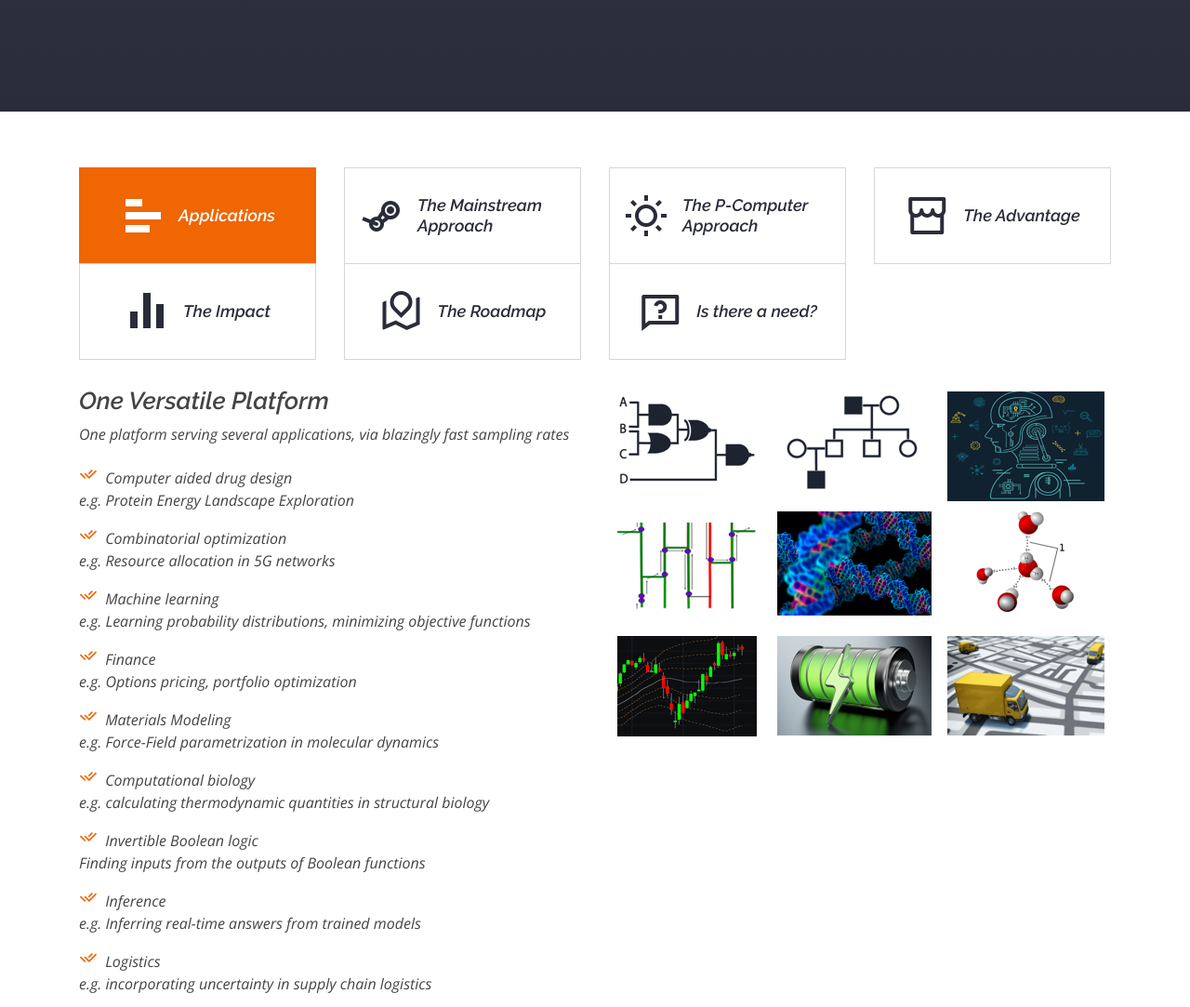
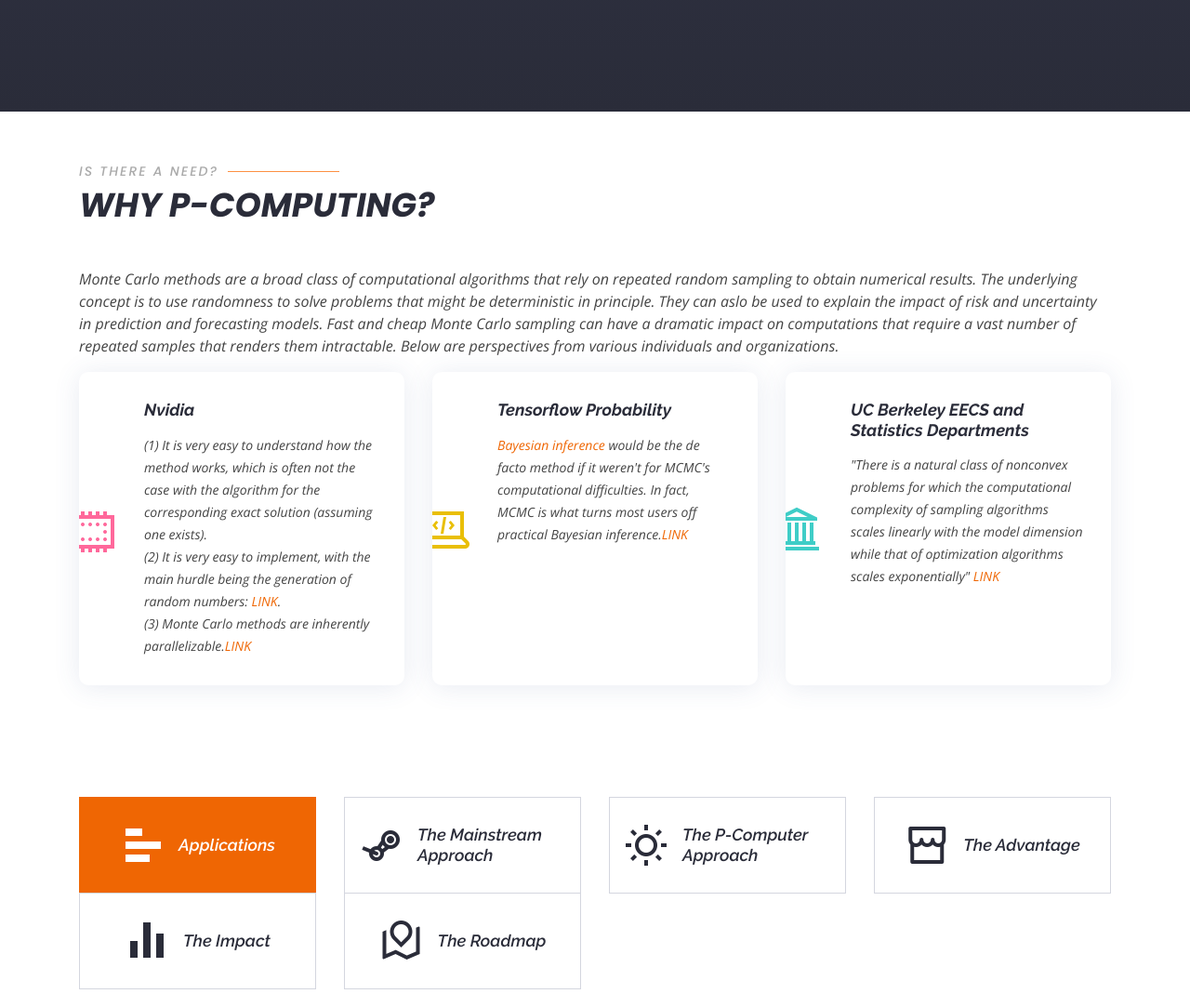
Before and after one commit to qcml/landing, a plain HTML site: page index.html in a window 1280 px wide. Shown: the part 440-1523 px from the top of the page at 93% size. Drawn offline with nearby package versions, Linux system fonts and the light colour scheme.

Commit message:
Add "Why P-computing"

```diff
--- a/index.html
+++ b/index.html
@@ -53,9 +53,9 @@
       <nav class="nav-menu d-none d-lg-block">
         <ul>
           <li class="active"><a href="index.html">Home</a></li>
-          <li><a href="#about">About Us</a></li>
           <li><a href="#features">Our Innovation</a></li>
           <li><a href="#portfolio">Publications</a></li>
+          <li><a href="#about">About Us</a></li>
 
         </ul>
       </nav><!-- .nav-menu -->
@@ -65,7 +65,7 @@
 
   <!-- ======= Hero Section ======= -->
   <section id="hero" class="d-flex flex-column justify-content-end align-items-center">
-    <div id="heroCarousel" class="container carousel carousel-fade" data-ride="carousel">
+    <div id="heroCarousel" class="container carousel carousel-fade slide" data-ride="carousel">
 
       <!-- Slide 1 -->
       <div class="carousel-item active">
@@ -74,7 +74,7 @@
           <p class="animate__animated fanimate__adeInUp"> Decision-making,  econometrics, risk management, chip design, drug development, business analytics, and
                                                           machine learning are not deterministic. <br/>
                                                           Why should our processors be all deterministic?</p>
-          <a href="#about" class="btn-get-started animate__animated animate__fadeInUp scrollto">Read More</a>
+          <a href="#services" class="btn-get-started animate__animated animate__fadeInUp scrollto">Read More</a>
         </div>
       </div>
       <!-- Slide 2 -->
@@ -82,7 +82,7 @@
         <div class="carousel-container">
           <h2 class="animate__animated animate__fadeInDown">The P-Computer</h2>
           <p class="animate__animated animate__fadeInUp"> Not just an architecture solution, differentiation starts at the bits</p>
-          <a href="#about" class="btn-get-started animate__animated animate__fadeInUp scrollto">Read More</a>
+          <a href="#services" class="btn-get-started animate__animated animate__fadeInUp scrollto">Read More</a>
         </div>
       </div>
       <!-- Slide 3 -->
@@ -92,7 +92,7 @@
           <p class="animate__animated animate__fadeInUp"> From finding optimal solutions to logistical and operational problems , to finding the failure rate of
                                                           complex manufactured products, to finding the most probable conformational state of protein structures
                                                           for drug design, cheap Petascale sampling in seconds can drastically improve our well being. </p>
-          <a href="#about" class="btn-get-started animate__animated animate__fadeInUp scrollto">Read More</a>
+          <a href="#services" class="btn-get-started animate__animated animate__fadeInUp scrollto">Read More</a>
         </div>
       </div>
       <!-- Slide 3 -->
@@ -101,7 +101,7 @@
           <h2 class="animate__animated animate__fadeInDown">As Richard Feynman Described It</h2>
           <p class="animate__animated animate__fadeInUp">“… the other way to simulate a probabilistic nature, which I’ll call N ... is by a computer C which itself is probabilistic ..." <br/>
             <i>"Simulating Physics with Computers"<i\> Feynman (1982)</p>
-          <a href="#about" class="btn-get-started animate__animated animate__fadeInUp scrollto">Read More</a>
+          <a href="#services" class="btn-get-started animate__animated animate__fadeInUp scrollto">Read More</a>
         </div>
       </div>
 
@@ -135,6 +135,75 @@
   </section><!-- End Hero -->
 
   <main id="main">
+
+    <!-- ======= Services Section ======= -->
+    <section id="services" class="services">
+      <div class="container">
+
+        <div class="section-title" data-aos="zoom-out">
+          <h2>Is there a need?</h2>
+          <p>Why P-Computing?</p>
+        </div>
+
+      <div data-aos="zoom-out">
+        <p>Monte Carlo methods are a broad class of computational algorithms that rely on repeated random sampling to obtain numerical results. The underlying concept is to use randomness to solve problems that might be deterministic in principle. They can aslo be used to explain the impact of risk and uncertainty in prediction and forecasting models. Fast and cheap Monte Carlo sampling can have a dramatic impact on computations that require a vast number of repeated samples that renders them intractable.
+          Below are perspectives from various individuals and organizations.</p>
+      </div>
+
+        <div class="row">
+          <div class="col-lg-4 col-md-6">
+            <div class="icon-box" data-aos="zoom-in-left">
+              <div class="icon"><i class="las la-microchip" style="color: #ff689b;"></i></div>
+              <h4 class="title"><a href="">Nvidia</a></h4>
+              <p class="description"> (1) It is very easy to understand how the method works, which is often not the case with the algorithm for the corresponding exact solution (assuming one exists).
+                <br>(2) It is very easy to implement, with the main hurdle being the generation of random numbers: <a href="https://developer.nvidia.com/gpugems/gpugems3/part-vi-gpu-computing/chapter-37-efficient-random-number-generation-and-application">LINK</a>.
+                <br>(3) Monte Carlo methods are inherently parallelizable.<a href="https://developer.nvidia.com/gpugems/gpugems3/contributors">LINK</a></p>
+            </div>
+          </div>
+          <div class="col-lg-4 col-md-6 mt-5 mt-md-0">
+            <div class="icon-box" data-aos="zoom-in-left" data-aos-delay="100">
+              <div class="icon"><i class="las la-laptop-code" style="color: #e9bf06;"></i></div>
+              <h4 class="title"><a href="">Tensorflow Probability</a></h4>
+              <p class="description"> <a href="https://nbviewer.jupyter.org/github/CamDavidsonPilon/Probabilistic-Programming-and-Bayesian-Methods-for-Hackers/blob/master/Chapter3_MCMC/Ch3_IntroMCMC_PyMC3.ipynb">Bayesian inference</a> would be the de facto method if it weren't
+                for MCMC's computational difficulties. In fact, MCMC is what turns most users off practical Bayesian inference.<a href="https://blog.tensorflow.org/2018/12/an-introduction-to-probabilistic.html">LINK</a></p>
+            </div>
+          </div>
+
+          <div class="col-lg-4 col-md-6 mt-5 mt-lg-0 ">
+            <div class="icon-box" data-aos="zoom-in-left" data-aos-delay="200">
+              <div class="icon"><i class="las la-university" style="color: #3fcdc7;"></i></div>
+              <h4 class="title"><a href="">UC Berkeley EECS and Statistics Departments</a></h4>
+              <p class="description"> "There is a natural class of nonconvex problems for which the computational complexity of sampling algorithms scales
+                linearly with the model dimension while that of optimization algorithms scales exponentially" <a href="https://www.pnas.org/content/116/42/20881">LINK</a></p>
+            </div>
+          </div>
+          <!-- <div class="col-lg-4 col-md-6 mt-5">
+            <div class="icon-box" data-aos="zoom-in-left" data-aos-delay="300">
+              <div class="icon"><i class="las la-tachometer-alt" style="color:#41cf2e;"></i></div>
+              <h4 class="title"><a href="">Magni Dolores</a></h4>
+              <p class="description">Excepteur sint occaecat cupidatat non proident, sunt in culpa qui officia deserunt mollit anim id est laborum</p>
+            </div>
+          </div>
+
+          <div class="col-lg-4 col-md-6 mt-5">
+            <div class="icon-box" data-aos="zoom-in-left" data-aos-delay="400">
+              <div class="icon"><i class="las la-globe-americas" style="color: #d6ff22;"></i></div>
+              <h4 class="title"><a href="">Nemo Enim</a></h4>
+              <p class="description">At vero eos et accusamus et iusto odio dignissimos ducimus qui blanditiis praesentium voluptatum deleniti atque</p>
+            </div>
+          </div>
+          <div class="col-lg-4 col-md-6 mt-5">
+            <div class="icon-box" data-aos="zoom-in-left" data-aos-delay="500">
+              <div class="icon"><i class="las la-clock" style="color: #4680ff;"></i></div>
+              <h4 class="title"><a href="">Eiusmod Tempor</a></h4>
+              <p class="description">Et harum quidem rerum facilis est et expedita distinctio. Nam libero tempore, cum soluta nobis est eligendi</p>
+            </div>
+          </div> -->
+        </div>
+
+      </div>
+    </section><!-- End Services Section -->
+
 
     <!-- ======= Features Section ======= -->
     <section id="features" class="features">
@@ -180,12 +249,12 @@
             </a>
           </li>
 
-          <li class="nav-item col-3" data-aos="zoom-in" data-aos-delay="600">
+          <!-- <li class="nav-item col-3" data-aos="zoom-in" data-aos-delay="600">
             <a class="nav-link" data-toggle="tab" href="#tab-7">
               <i class="ri-questionnaire-line"></i>
               <h4 class="d-none d-lg-block">Is there a need?</h4>
             </a>
-          </li>
+          </li> -->
 
         </ul>
 
@@ -331,7 +400,7 @@
                 <!-- Link to the authors of these statement is below -->
                       <!-- https://blog.tensorflow.org/2018/12/an-introduction-to-probabilistic.html-->
                 <li><i class="ri-check-double-line"> UC Berkeley EECS and Statistics Departments</i> "There is a natural class of nonconvex problems for which the computational complexity of sampling algorithms scales
-                                                      linearly with the model dimension while that of optimization algorithms scales exponentially"  </li>
+                                                      linearly with the model dimension while that of optimization algorithms scales exponentially" <a href="https://www.pnas.org/content/116/42/20881">LINK</a> </li>
                 <!-- Link to the location of these statments is below -->
                       <!-- https://www.pnas.org/content/116/42/20881 -->
                 <!-- Link to the authors of these statement is below -->
```
